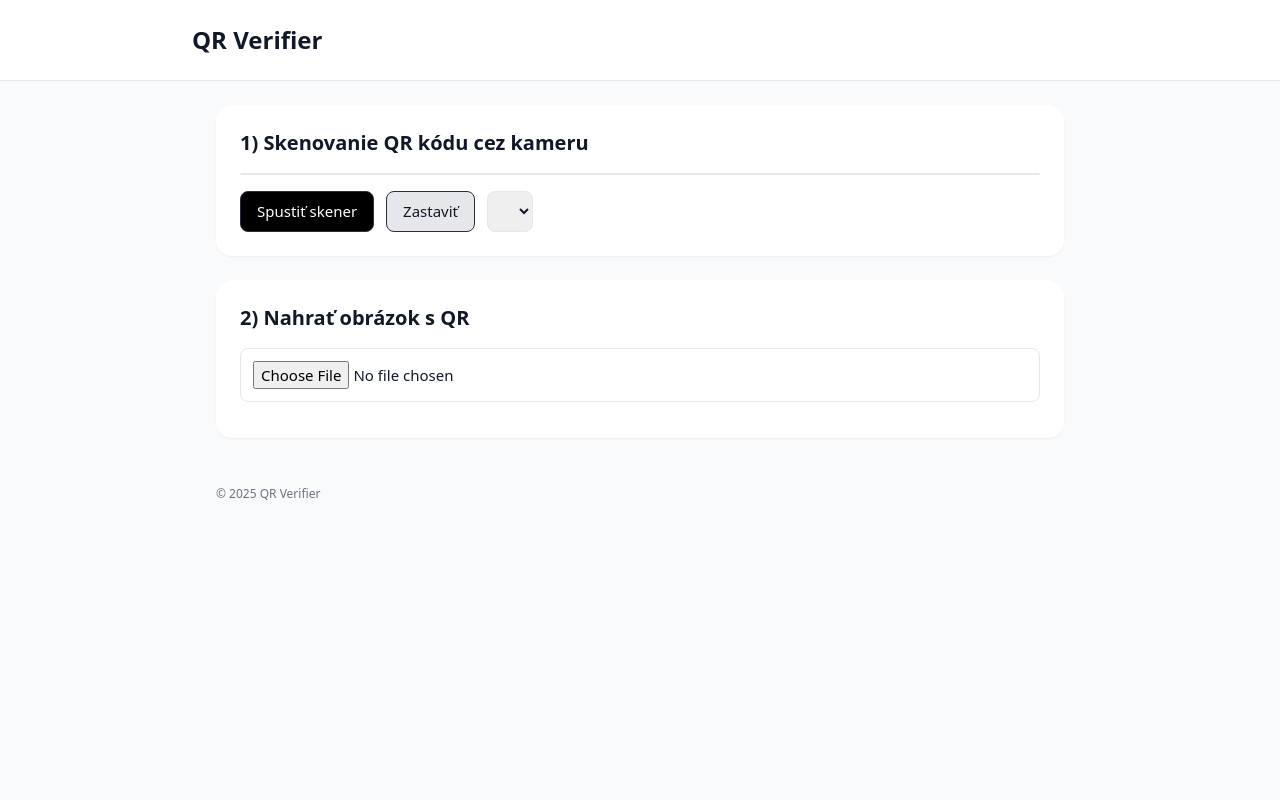
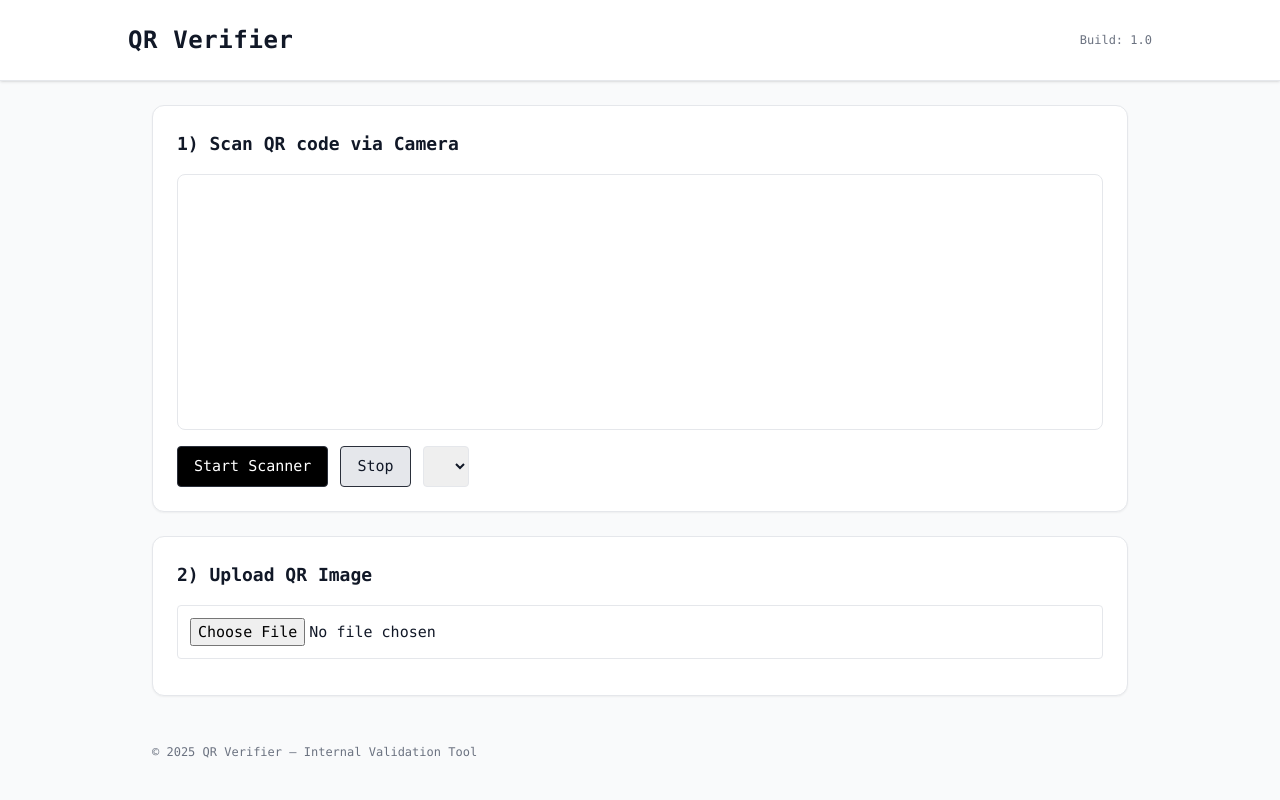
Before and after one commit to lbukovy/QRverify, a Flask app: page / in a window 1280 px wide. Run offline with Flask 3, Linux system fonts and the light colour scheme; lists and menus that the app fills with data are empty; some libraries are stand-ins or nearby versions.

Commit message:
Add files via upload

```diff
--- a/templates/index.html
+++ b/templates/index.html
@@ -1,55 +1,64 @@
 <!DOCTYPE html>
-<html lang="sk">
+<html lang="en">
 <head>
   <meta charset="UTF-8" />
   <meta name="viewport" content="width=device-width, initial-scale=1.0"/>
   <title>QR Verifier</title>
   <link rel="stylesheet" href="{{ url_for('static', filename='styles.css') }}">
-  <!-- Tailwind (voliteľné, ak používaš) -->
   <script src="https://cdn.tailwindcss.com"></script>
-  <!-- html5-qrcode -->
   <script src="https://unpkg.com/html5-qrcode"></script>
 </head>
-<body class="min-h-screen bg-gray-50 text-gray-900">
+<body class="min-h-screen bg-gray-50 text-gray-900 font-mono">
 
-  <header class="p-6 border-b bg-white sticky top-0 z-10">
-    <div class="max-w-4xl mx-auto flex items-center justify-between">
-      <h1 class="text-2xl font-semibold">QR Verifier</h1>
+  <header class="p-6 border-b bg-white shadow">
+    <div class="max-w-5xl mx-auto flex items-center justify-between">
+      <h1 class="text-2xl font-bold tracking-wide">QR Verifier</h1>
+      <span class="text-xs text-gray-500">Build: {{ config.get("VERSION", "1.0") }}</span>
     </div>
   </header>
 
-  <main class="max-w-4xl mx-auto p-6 space-y-6">
-    <section class="bg-white p-6 rounded-2xl shadow-sm">
-      <h2 class="text-xl font-semibold mb-4">1) Skenovanie QR kódu cez kameru</h2>
-      <div id="reader" class="rounded-xl overflow-hidden border"></div>
+  <main class="max-w-5xl mx-auto p-6 space-y-6">
+    <section class="bg-white p-6 rounded-xl shadow-sm border">
+      <h2 class="text-lg font-semibold mb-4">1) Scan QR code via Camera</h2>
+      <div id="reader" class="rounded-lg overflow-hidden border h-64"></div>
       <div class="mt-4 flex gap-3">
-        <button id="btnStart" class="px-4 py-2 rounded-lg bg-black text-white">Spustiť skener</button>
-        <button id="btnStop" class="px-4 py-2 rounded-lg bg-gray-200">Zastaviť</button>
-        <select id="cameraSelect" class="border rounded-lg px-3 py-2"></select>
+        <button id="btnStart" class="px-4 py-2 rounded bg-black text-white">Start Scanner</button>
+        <button id="btnStop" class="px-4 py-2 rounded bg-gray-200">Stop</button>
+        <select id="cameraSelect" class="border rounded px-3 py-2"></select>
       </div>
     </section>
 
-    <section class="bg-white p-6 rounded-2xl shadow-sm">
-      <h2 class="text-xl font-semibold mb-4">2) Nahrať obrázok s QR</h2>
-      <input id="fileInput" type="file" accept="image/*" class="block w-full border rounded-lg p-3">
+    <section class="bg-white p-6 rounded-xl shadow-sm border">
+      <h2 class="text-lg font-semibold mb-4">2) Upload QR Image</h2>
+      <input id="fileInput" type="file" accept="image/*" class="block w-full border rounded p-3">
     </section>
 
-    <section id="resultSection" class="bg-white p-6 rounded-2xl shadow-sm hidden">
-      <div class="flex items-center justify-between mb-2">
-        <h2 class="text-xl font-semibold">Výsledok</h2>
-        <span id="statusPill" class="px-3 py-1 rounded-full text-sm"></span>
+    <section id="resultSection" class="bg-white p-6 rounded-xl shadow-sm border hidden">
+      <div class="flex items-center justify-between mb-3">
+        <h2 class="text-lg font-semibold">Verification Result</h2>
+        <span id="statusPill" class="px-3 py-1 rounded-full text-xs"></span>
       </div>
-      <textarea id="decodedText" class="w-full min-h-[120px] border rounded-lg p-3 font-mono text-sm" readonly></textarea>
-      <ul id="matchedRules" class="list-disc pl-6 text-sm mt-2"></ul>
-      <div id="cryptoResult" class="mt-2 text-sm text-gray-600"></div>
+      <div class="grid gap-4">
+        <div>
+          <h3 class="font-medium mb-1">Decoded Payload</h3>
+          <textarea id="decodedText" class="w-full min-h-[100px] border rounded p-3 text-sm" readonly></textarea>
+        </div>
+        <div>
+          <h3 class="font-medium mb-1">Matched Rules</h3>
+          <ul id="matchedRules" class="list-disc pl-6 text-sm"></ul>
+        </div>
+        <div>
+          <h3 class="font-medium mb-1">HMAC-SHA256 Validation</h3>
+          <div id="cryptoResult" class="text-sm text-gray-700"></div>
+        </div>
+      </div>
     </section>
   </main>
 
-  <footer class="max-w-4xl mx-auto p-6 text-xs text-gray-500">
-    <p>© 2025 QR Verifier</p>
+  <footer class="max-w-5xl mx-auto p-6 text-xs text-gray-500">
+    <p>© 2025 QR Verifier — Internal Validation Tool</p>
   </footer>
 
-  <!-- Scripts -->
   <script src="{{ url_for('static', filename='js/config.js') }}"></script>
   <script src="{{ url_for('static', filename='app.js') }}"></script>
 </body>
```
